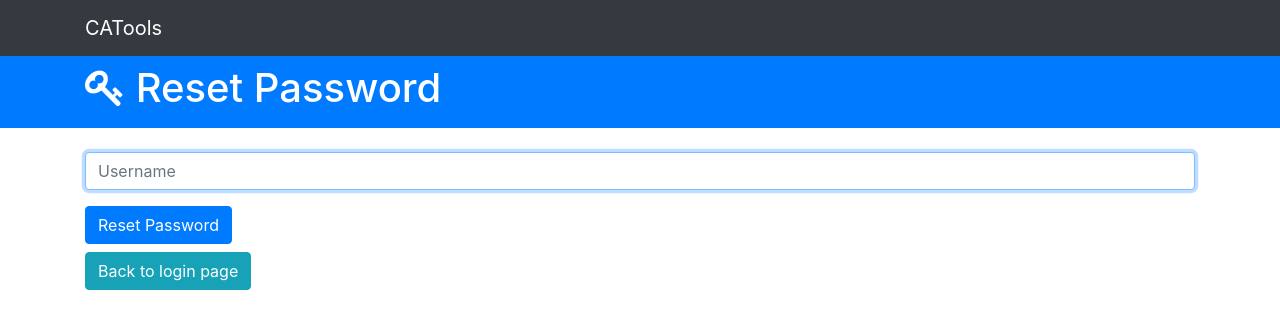
After one commit to KaziShoaib/CA-Tools, a Django app: page /ForgotPassword in a window 1280 px wide. The commit adds this page. Shown: the top 329 px of the page. Run offline with Django 4.2, Linux system fonts and the light colour scheme; some libraries are stand-ins or nearby versions.

Commit message:
failed attempt of adding forgot password feature

```diff
--- /dev/null
+++ b/report/templates/report/ForgotPassword.html
@@ -0,0 +1,60 @@
+{% extends "report/layout.html" %}
+{% load static %}
+
+{% block body %}
+<header id="main-header-forgot-password" class="py-2 bg-primary text-white mb-4">
+  <div class="container">
+    <div class="row">
+      <div class="col-md-6">
+        <h1>
+          <i class="fa fa-key"></i> Reset Password
+        </h1>
+      </div>
+    </div>
+  </div>
+</header>
+{% if errorMessage %}
+<section id="forgot-password-form-error-message" class="mb-4">
+  <div class="container">
+    <div class="row">
+      <div class="col">
+        <div class="alert alert-danger alert-dismissible">
+          <button class="close" type="button" data-dismiss="alert">
+              <span>&times;</span>
+          </button>
+          <strong>Error</strong> {{ errorMessage }}
+        </div>
+      </div>
+    </div>
+  </div>
+</section>
+{% endif %}
+{% if successMessage %}
+<section id="forgot-password-form-success-message" class="mb-4">
+  <div class="container">
+    <div class="row">
+      <div class="col">
+        <div class="alert alert-success alert-dismissible">
+          <button class="close" type="button" data-dismiss="alert">
+              <span>&times;</span>
+          </button>
+          <strong>Success</strong> {{ successMessage }}
+        </div>
+      </div>
+    </div>
+  </div>
+</section>
+{% endif %}
+<section id="forgot-password-form-section">
+  <div class="container">
+    <form action="{% url 'ForgotPassword' %}" method="POST">
+      {% csrf_token %}
+      <div class="form-group">
+          <input autofocus class="form-control" type="text" name="username" placeholder="Username" required>
+      </div>
+      <input class="btn btn-primary" type="submit" value="Reset Password">
+    </form>
+    <a class="btn btn-info mt-2 text-white" href="{% url 'login' %}">Back to login page</a>
+  </div>
+</section>
+{% endblock %}
--- a/report/templates/report/login.html
+++ b/report/templates/report/login.html
@@ -41,6 +41,7 @@
       </div>
       <input class="btn btn-primary" type="submit" value="Login">
     </form>
+    <a class="btn btn-danger btn-large mt-2 text-white" href="{% url 'ForgotPassword' %}">Forgot Password</a>
   </div>
 </section>
 {% endblock %}
--- a/report/urls.py
+++ b/report/urls.py
@@ -13,5 +13,6 @@ urlpatterns = [
     path("CAList", views.CAList, name="CAList"),
     path("AddCA", views.AddCA, name="AddCA"),
     path("AddUser", views.AddUser, name="AddUser"),
-    path("UserList", views.UserList, name="UserList")
+    path("UserList", views.UserList, name="UserList"),
+    path("ForgotPassword", views.forgot_password_view, name="ForgotPassword")
 ]
--- a/report/views.py
+++ b/report/views.py
@@ -13,6 +13,7 @@ from django.contrib.auth import authenticate, login, logout
 from django.contrib.auth.decorators import login_required, user_passes_test
 
 from django.core.mail import EmailMessage
+from django.core.exceptions import ObjectDoesNotExist
 
 from django.db import IntegrityError
 from .models import User, CA, ContactPerson, Report, Service
@@ -26,6 +27,12 @@ def integerConversion(intString):
     except ValueError:
         pass
     return x
+
+
+def sendEmail(subject, body, recipients):
+    msg = EmailMessage(subject, body, to=recipients)
+    # return msg.send(fail_silently=True)
+    return msg.send()
 
 
 def login_view(request):
@@ -49,6 +56,26 @@ def login_view(request):
 def logout_view(request):
     logout(request)
     return HttpResponseRedirect(reverse("reports"))
+
+
+def forgot_password_view(request):
+    if request.method == 'POST':
+        username = request.POST["username"]
+        try:
+            user = User.objects.get(username=username)
+            new_password = User.objects.make_random_password()
+            user.set_password(new_password)
+            user.save()
+            mailSubject = 'New password for CA Tools'
+            mailBody = f"Use {new_password} as password for username {username}"
+            mailRecipient = user.email
+            status = sendEmail(subject=mailSubject,
+                               body=mailBody, recipients=[mailRecipient])
+            print(status)
+            return render(request, "report/ForgotPassword.html", {"successMessage": f"new password sent to registered email of {username}"})
+        except ObjectDoesNotExist:
+            return render(request, "report/ForgotPassword.html", {"errorMessage": f"username {username} does not exist"})
+    return render(request, "report/ForgotPassword.html")
 
 
 @login_required(login_url='login')
@@ -83,10 +110,13 @@ def AddUser(request):
                 "message": "Username already taken.", "cas": CA.objects.all()
             })
         mailSubject = 'User Account Created for CA Info Tools'
-        mailBody = f"User account has been create for username:{username}. Use {password} as password"
+        mailBody = f"User account has been created for username:{username}. Use {password} as password"
         mailRecipient = user.email
-        msg = EmailMessage(mailSubject, mailBody, to=[mailRecipient])
-        print(msg.send(fail_silently=True))
+        # msg = EmailMessage(mailSubject, mailBody, to=[mailRecipient])
+        # print(msg.send(fail_silently=True))
+        status = sendEmail(subject=mailSubject, body=mailBody,
+                           recipients=[mailRecipient])
+        print(status)
         # print(password)
         return HttpResponseRedirect(reverse('UserList'))
 
```
